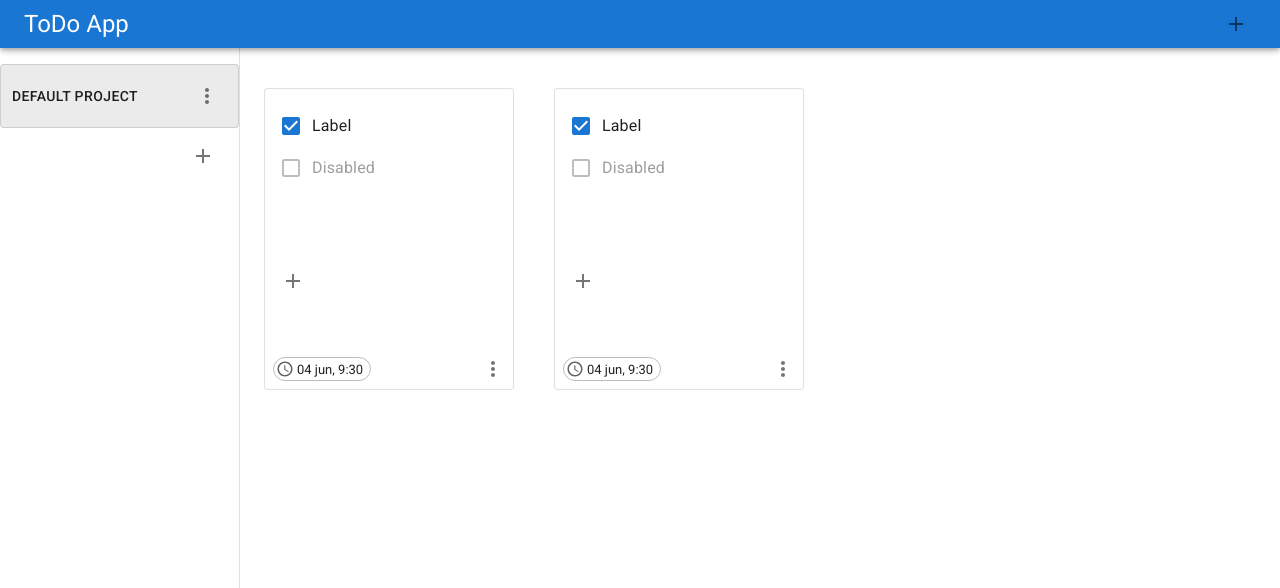
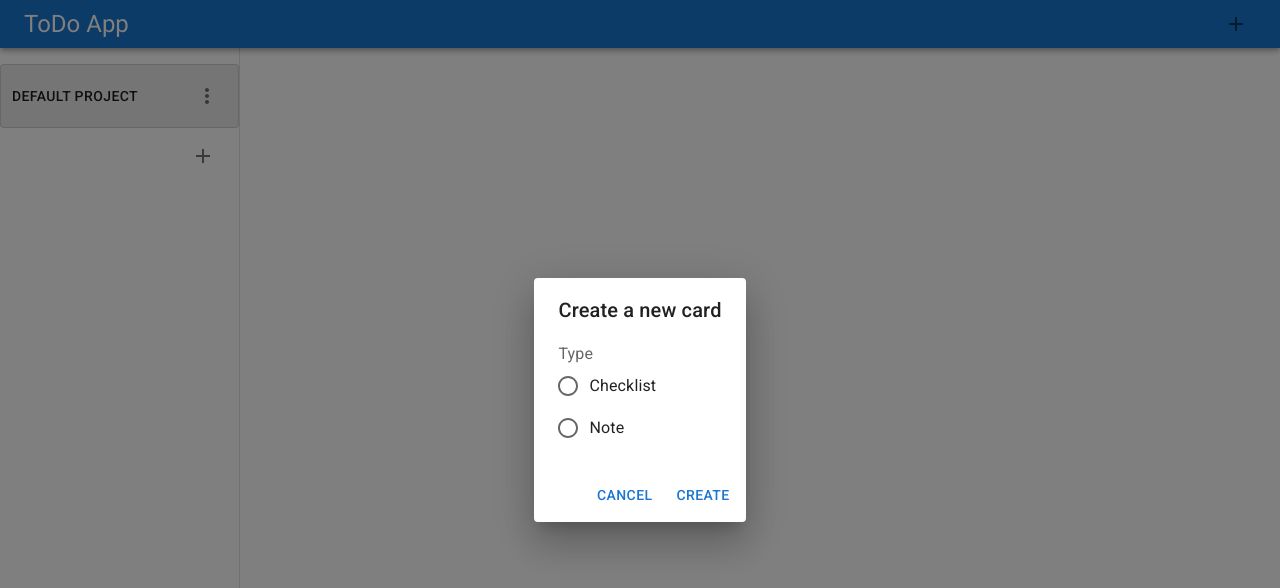
Before and after one commit to rafaelson/todo-list, a React (Create React App) app: page / in a window 1280 px wide. Both pictures are taken after a click on the button 1236 px from the left and 24 px from the top of the page. Shown: the top 588 px of the page. Built offline with nearby package versions, Linux system fonts and the light colour scheme.

Commit message:
-Added feature to create and modify cards that can be either a checklist or a note inside a project -Updated packages

```diff
--- a/src/App.js
+++ b/src/App.js
@@ -10,7 +10,7 @@ class AppContainer extends React.Component {
   constructor(props) {
     super(props);
     this.state = {
-      projects: [],
+      projects: [{ name: "Default project", cards: [...Array(0)], id: 0 }],
       currentProject: 0,
     };
   }
@@ -20,8 +20,6 @@ class AppContainer extends React.Component {
     const current = Number(localStorage.getItem("current"));
     if (storage) {
       this.setState({ projects: storage });
-    } else {
-      this.setState(this.addProject("Default project"));
     }
     if (current) {
       this.setState({ currentProject: current });
@@ -39,9 +37,34 @@ class AppContainer extends React.Component {
     }
     let newState = this.state.projects.concat({
       name: name,
-      cards: [],
+      cards: [...Array(0)],
       id: this.state.projects.length,
     });
+    this.setState({ projects: newState });
+  }
+
+  addCard(id, type) {
+    let newState = cloneDeep(this.state.projects);
+    let card = { content: undefined, type: type };
+    if (type === "checklist") {
+      card.content = [...Array(0)];
+    }
+    newState[id].cards.push(card);
+    this.setState({ projects: newState });
+  }
+
+  updateCard(id, cardId, content, type, checkboxId) {
+    let newState = cloneDeep(this.state.projects);
+    // new checkbox
+    if (type === "checklist" && checkboxId === undefined) {
+      newState[id].cards[cardId].content.push(content);
+    }
+    // update existing checkbox
+    else if (type === "checklist" && checkboxId >= 0) {
+      newState[id].cards[cardId].content[checkboxId].label = content;
+    } else {
+      newState[id].cards[cardId].content = content;
+    }
     this.setState({ projects: newState });
   }
 
@@ -63,7 +86,12 @@ class AppContainer extends React.Component {
   render() {
     return (
       <Box sx={{ display: "flex", flexDirection: "row" }}>
-        <HeaderBar />
+        <HeaderBar
+          project={{
+            addCard: (id, card) => this.addCard(id, card),
+            current: this.state.currentProject,
+          }}
+        />
         <ProjectDrawer
           project={{
             add: (name) => this.addProject(name),
@@ -76,8 +104,10 @@ class AppContainer extends React.Component {
         />
         <ProjectContainer
           project={{
+            updateCard: (id, cardId, content, type, checkboxId) =>
+              this.updateCard(id, cardId, content, type, checkboxId),
+            current: this.state.currentProject,
             list: this.state.projects,
-            current: this.state.currentProject,
           }}
         />
       </Box>
--- a/src/HeaderBar.js
+++ b/src/HeaderBar.js
@@ -1,14 +1,94 @@
-import { AppBar, Toolbar, Typography, IconButton } from "@mui/material";
+import {
+  AppBar,
+  Toolbar,
+  Typography,
+  IconButton,
+  Dialog,
+  DialogTitle,
+  TextField,
+  DialogActions,
+  DialogContent,
+  Button,
+  FormControl,
+  FormLabel,
+  RadioGroup,
+  FormControlLabel,
+  Radio,
+} from "@mui/material";
 import { Add } from "@mui/icons-material";
+import { Fragment, useState } from "react";
 
-function HeaderBar() {
+function AddCardForm(props) {
+  const [value, setValue] = useState(undefined);
+
+  const handleChange = (event) => {
+    setValue(event.target.value);
+  };
+
+  return (
+    <Dialog open={props.open} onClose={props.handleClose}>
+      <DialogTitle>Create a new card</DialogTitle>
+      <DialogContent>
+        <FormControl>
+          <FormLabel>Type</FormLabel>
+          <RadioGroup onChange={handleChange}>
+            <FormControlLabel
+              value="checklist"
+              control={<Radio />}
+              label="Checklist"
+            />
+            <FormControlLabel value="note" control={<Radio />} label="Note" />
+          </RadioGroup>
+        </FormControl>
+      </DialogContent>
+      <DialogActions>
+        <Button onClick={props.handleClose}>Cancel</Button>
+        <Button
+          onClick={() => {
+            if (value) {
+              props.handleClose();
+              props.project.addCard(props.project.current, value);
+            }
+          }}
+        >
+          Create
+        </Button>
+      </DialogActions>
+    </Dialog>
+  );
+}
+
+function AddCardButton(props) {
+  const [open, setOpen] = useState(false);
+
+  const handleClickOpen = () => {
+    setOpen(true);
+  };
+
+  const handleClose = () => {
+    setOpen(false);
+  };
+
+  return (
+    <Fragment>
+      <IconButton onClick={handleClickOpen}>
+        <Add />
+      </IconButton>
+      <AddCardForm
+        open={open}
+        handleClose={handleClose}
+        project={props.project}
+      />
+    </Fragment>
+  );
+}
+
+function HeaderBar(props) {
   return (
     <AppBar sx={{ zIndex: (theme) => theme.zIndex.drawer + 1 }}>
       <Toolbar variant="dense" sx={{ justifyContent: "space-between" }}>
         <Typography variant="h5">ToDo App</Typography>
-        <IconButton>
-          <Add />
-        </IconButton>
+        <AddCardButton project={props.project} />
       </Toolbar>
     </AppBar>
   );
--- a/src/ProjectContainer.js
+++ b/src/ProjectContainer.js
@@ -8,10 +8,22 @@ import {
   Checkbox,
   CardActions,
   Toolbar,
+  Typography,
+  TextField,
+  Input,
+  Menu,
+  MenuItem,
 } from "@mui/material";
 import { Box } from "@mui/system";
 import { Fragment } from "react";
-import { AccessTime, MoreVert, Add } from "@mui/icons-material";
+import {
+  AccessTime,
+  MoreVert,
+  Add,
+  DriveFileRenameOutline,
+  Delete,
+} from "@mui/icons-material";
+import { useState } from "react";
 
 function CardInfo() {
   return (
@@ -37,33 +49,151 @@ function CardInfo() {
   );
 }
 
-function CardContentContainer() {
+function ProjectOptionsMenu(props) {
+  const [open, setOpen] = useState(false);
+  const [id, setID] = useState(null);
+
+  const handleFormOpen = () => {
+    setOpen(true);
+  };
+
+  const handleFormClose = () => {
+    setOpen(false);
+  };
+
   return (
     <Fragment>
-      <CardContent>
+      <Menu
+        id="project-options-menu"
+        MenuListProps={{
+          "aria-labelledby": "project-options-menu-button",
+        }}
+        anchorEl={props.anchorEl}
+        open={props.open}
+        onClose={props.handleClose}
+      >
+        <MenuItem
+          onClick={() => {
+            setID(props.anchorEl.id);
+            handleFormOpen();
+            props.handleClose();
+          }}
+        >
+          <DriveFileRenameOutline /> Change
+        </MenuItem>
+        <MenuItem
+          onClick={() => {
+            props.project.delete(props.anchorEl.id);
+            props.handleClose();
+          }}
+        >
+          <Delete /> Delete
+        </MenuItem>
+      </Menu>
+    </Fragment>
+  );
+}
+
+function CardContentContainer(props) {
+  const [anchorEl, setAnchorEl] = useState(false);
+  const open = Boolean(anchorEl);
+
+  const mouseDown = (e) => {
+    // e.stopPropagation();
+    handleClick(e);
+    console.log(e.currentTarget);
+  };
+
+  const handleClick = (event) => {
+    setAnchorEl(event.currentTarget);
+  };
+
+  const handleClose = () => {
+    setAnchorEl(null);
+  };
+
+  const handleChangeNote = (e) => {
+    props.project.updateCard(
+      props.project.current,
+      props.id,
+      e.target.value,
+      "note"
+    );
+  };
+
+  const handleChangeCheckbox = (e) => {
+    props.project.updateCard(
+      props.project.current,
+      props.id,
+      e.target.value,
+      "checklist",
+      Number(e.target.id)
+    );
+  };
+
+  const addCheckBox = () => {
+    let content = { label: undefined, checked: false };
+    props.project.updateCard(
+      props.project.current,
+      props.id,
+      content,
+      "checklist"
+    );
+  };
+
+  const generateContent = () => {
+    if (props.type === "note") {
+      return (
+        <Typography>
+          <Input
+            multiline
+            disableUnderline
+            value={props.content}
+            placeholder="Insert a note"
+            onChange={handleChangeNote}
+          />
+        </Typography>
+      );
+    } else {
+      let listItems = props.content.map((cntnt, index) => {
+        return (
+          <FormControlLabel
+            control={<Checkbox checked={Boolean(cntnt.checked)} />}
+            label={
+              <Input
+                multiline
+                disableUnderline
+                value={cntnt.label}
+                onChange={handleChangeCheckbox}
+                id={index}
+              />
+            }
+          />
+        );
+      });
+
+      return (
         <FormGroup>
-          <FormControlLabel
-            control={<Checkbox defaultChecked />}
-            label="Label"
-          />
-          <FormControlLabel disabled control={<Checkbox />} label="Disabled" />
+          {listItems}
+          <CardActions sx={{ justifyContent: "flex-end" }}>
+            <IconButton onClick={addCheckBox}>
+              <Add />
+            </IconButton>
+          </CardActions>
         </FormGroup>
-        {/* <Typography>
-              Lorem ipsum dolor, sit amet consectetur adipisicing elit. Corrupti,
-              tempora.
-            </Typography> */}
-      </CardContent>
-      <CardActions sx={{ justifyContent: "flex-end" }}>
-        <IconButton>
-          <Add />
-        </IconButton>
-      </CardActions>
+      );
+    }
+  };
+
+  return (
+    <Fragment>
+      <CardContent sx={{ minWidth: "87.5%" }}>{generateContent()}</CardContent>
       <CardInfo />
     </Fragment>
   );
 }
 
-function GenericCard() {
+function GenericCard(props) {
   return (
     <Card
       variant="outlined"
@@ -77,12 +207,36 @@ function GenericCard() {
         justifyContent: "space-between",
       }}
     >
-      <CardContentContainer />
+      <CardContentContainer
+        id={props.id}
+        content={props.card.content}
+        type={props.card.type}
+        project={props.project}
+      />
     </Card>
   );
 }
 
 function CardContainer(props) {
+  const renderCards = () => {
+    let cards = props.project.list[props.project.current].cards;
+    cards = cards.map((card, index) => {
+      if (card) {
+        return (
+          <GenericCard
+            key={index}
+            id={index}
+            card={card}
+            project={props.project}
+          />
+        );
+      } else {
+        return null;
+      }
+    });
+    return cards;
+  };
+
   return (
     <Box
       sx={{
@@ -91,8 +245,7 @@ function CardContainer(props) {
         gridTemplateColumns: "repeat(auto-fit, minmax(150px, 250px))",
       }}
     >
-      <GenericCard />
-      <GenericCard />
+      {renderCards()}
     </Box>
   );
 }
```
Also changed, not shown: package.json (+7 -7 lines), 1 other file (tests, documents, lock files or other folders).
